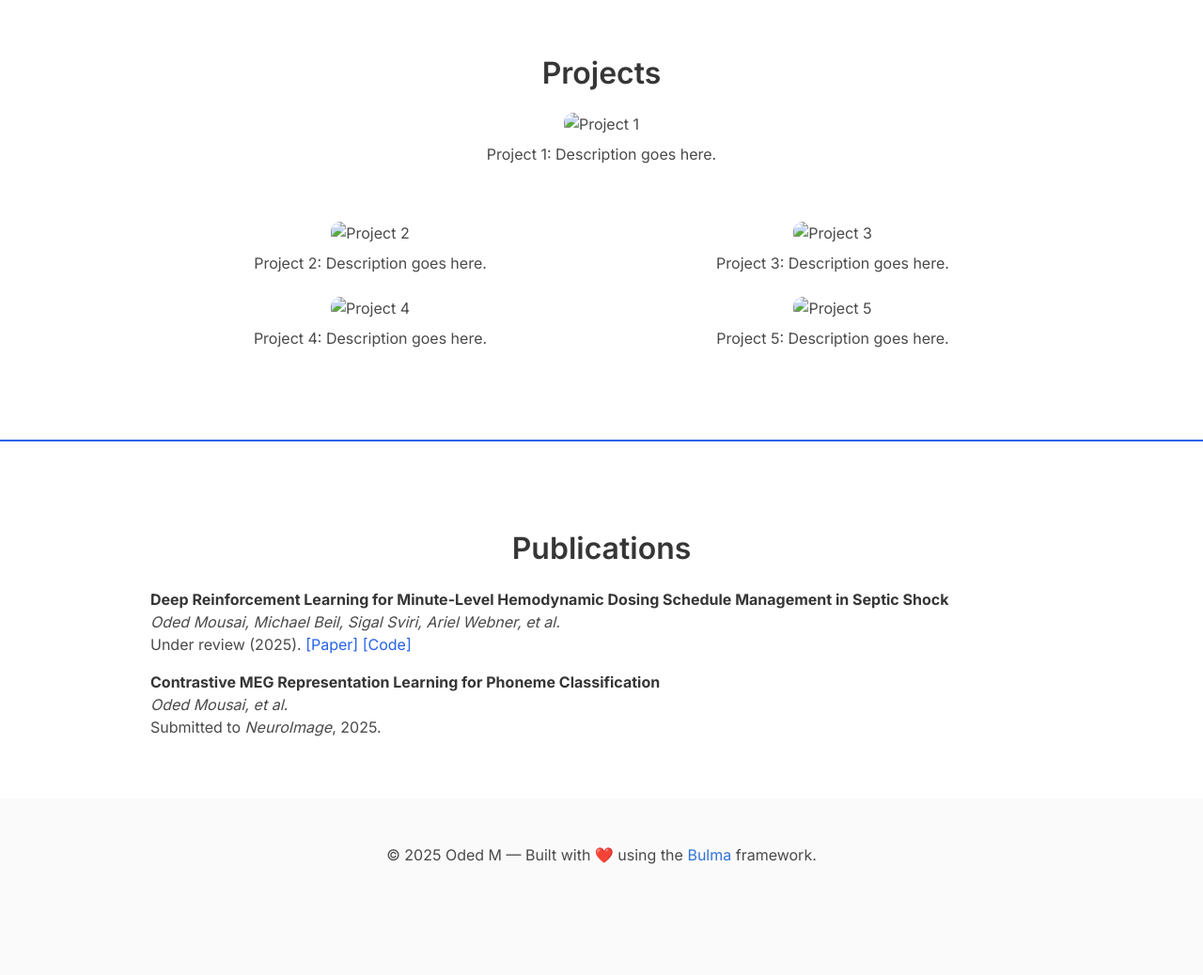
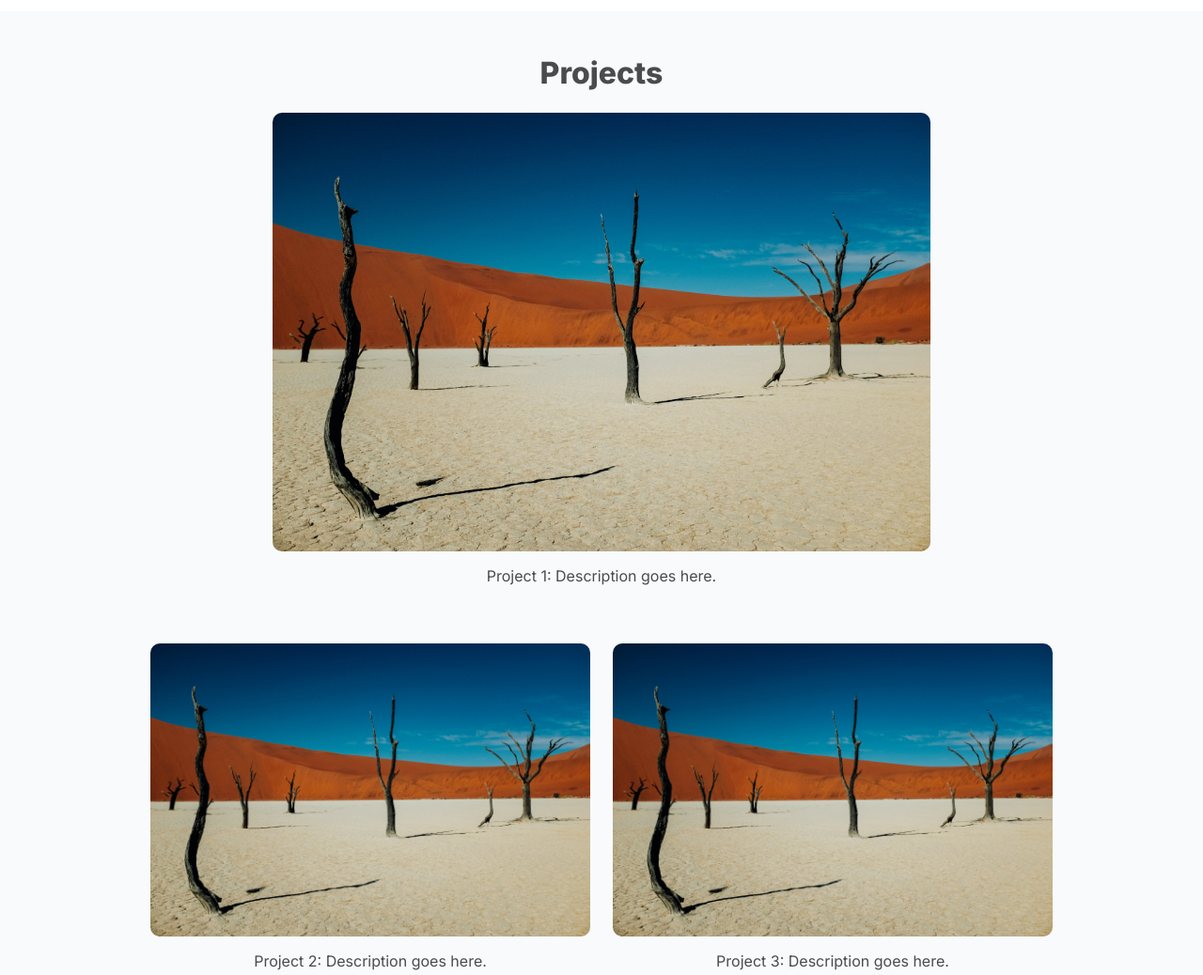
Before and after one commit to OdedMous/profolio-oded, a plain HTML site: page index.html in a window 1280 px wide. Shown: the part 720-1758 px from the top of the page at 94% size. Drawn offline with Linux system fonts and the light colour scheme; some icons are missing.

Commit message:
Update index.html

```diff
--- a/index.html
+++ b/index.html
@@ -125,59 +125,65 @@
 <hr class="thick-line">
 
 <!-- Projects Section -->
-<section class="section" id="projects">
+<section class="section hero is-light" id="projects">
   <div class="container is-max-desktop">
-    <h2 class="title has-text-centered">Projects</h2>
+    <h2 class="title is-3 has-text-centered">Projects</h2>
 
-    <!-- First Project: Full-width -->
+    <!-- First Project (Full-width) -->
     <div class="columns is-centered mb-6">
       <div class="column is-full has-text-centered">
+        <a href="https://github.com/yourusername/project1" target="_blank">
           <figure>
-          <img src="static/images/project1.jpg" alt="Project 1" style="border-radius:10px; width:100%; max-width:600px;">
+            <img src="static/images/carousel2.jpg" alt="Project 1" style="border-radius:10px; width:100%; max-width:700px;">
             <figcaption class="mt-2">Project 1: Description goes here.</figcaption>
           </figure>
+        </a>
       </div>
     </div>
 
-    <!-- Remaining Projects: Two per row -->
+    <!-- Other Projects (Two per row) -->
     <div class="columns is-multiline">
 
-      <!-- Project 2 -->
       <div class="column is-half has-text-centered">
+        <a href="https://github.com/yourusername/project2" target="_blank">
           <figure>
-          <img src="static/images/project2.jpg" alt="Project 2" style="border-radius:10px; width:100%;">
+            <img src="static/images/carousel2.jpg" alt="Project 2" style="border-radius:10px; width:100%;">
             <figcaption class="mt-2">Project 2: Description goes here.</figcaption>
           </figure>
+        </a>
       </div>
 
-      <!-- Project 3 -->
       <div class="column is-half has-text-centered">
+        <a href="https://github.com/yourusername/project3" target="_blank">
           <figure>
-          <img src="static/images/project3.jpg" alt="Project 3" style="border-radius:10px; width:100%;">
+            <img src="static/images/carousel2.jpg" alt="Project 3" style="border-radius:10px; width:100%;">
             <figcaption class="mt-2">Project 3: Description goes here.</figcaption>
           </figure>
+        </a>
       </div>
 
-      <!-- Project 4 -->
       <div class="column is-half has-text-centered">
+        <a href="https://github.com/yourusername/project4" target="_blank">
           <figure>
-          <img src="static/images/project4.jpg" alt="Project 4" style="border-radius:10px; width:100%;">
+            <img src="static/images/carousel2.jpg" alt="Project 4" style="border-radius:10px; width:100%;">
             <figcaption class="mt-2">Project 4: Description goes here.</figcaption>
           </figure>
+        </a>
       </div>
 
-      <!-- Project 5 -->
       <div class="column is-half has-text-centered">
+        <a href="https://github.com/yourusername/project5" target="_blank">
           <figure>
-          <img src="static/images/project5.jpg" alt="Project 5" style="border-radius:10px; width:100%;">
+            <img src="static/images/carousel2.jpg" alt="Project 5" style="border-radius:10px; width:100%;">
             <figcaption class="mt-2">Project 5: Description goes here.</figcaption>
           </figure>
+        </a>
       </div>
 
-      <!-- Add more projects in pairs similarly -->
     </div>
   </div>
 </section>
+<!-- End Projects Section -->
 
 <hr class="thick-line">
 
```
Lines whose indentation alone changed are shown as unchanged.
